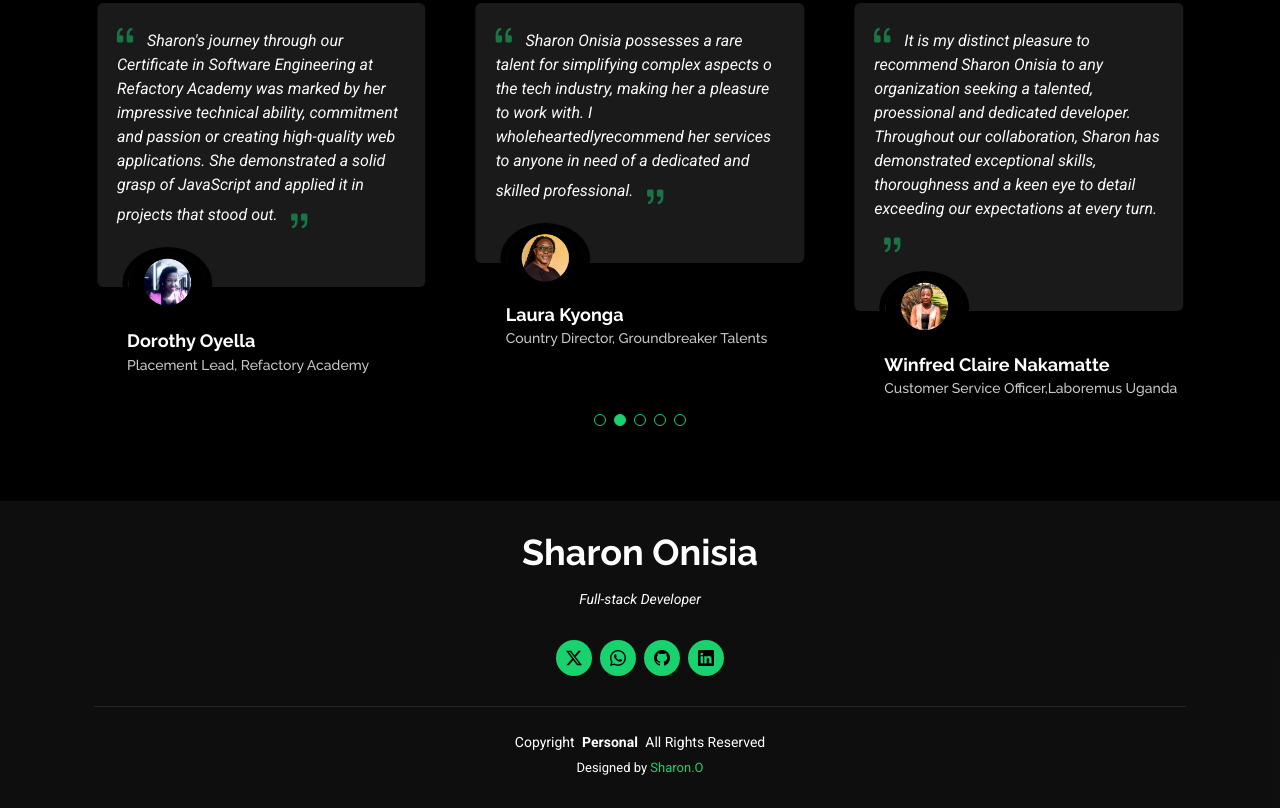
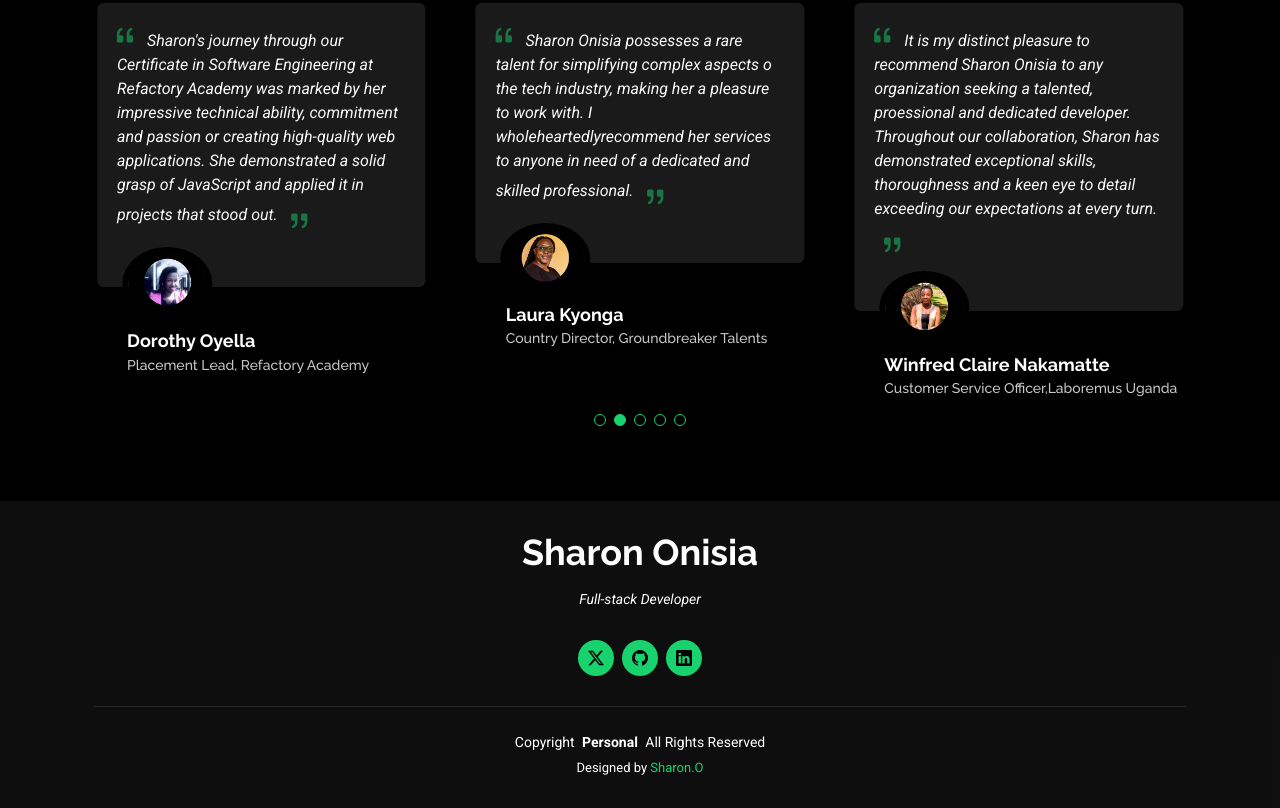
Before and after one commit to sharononisia/Sharononisia-portfolio, a plain HTML site: page Personal/about.html in a window 1280 px wide. Shown: the part 2138-2946 px from the top of the page. Drawn offline with Linux system fonts and the light colour scheme.

Commit message:
Edited the social media links

```diff
--- a/Personal/about.html
+++ b/Personal/about.html
@@ -410,7 +410,7 @@
       <p>Full-stack Developer</p>
       <div class="social-links d-flex justify-content-center">
         <a href="https://x.com/Sharononisia"><i class="bi bi-twitter-x"></i></a>
-        <a href="+256 775615280"><i class="bi bi-whatsapp"></i></a>
+        <!-- <a href="+256 775615280"><i class="bi bi-whatsapp"></i></a> -->
         <a href="https://github.com/sharononisia"><i class="bi bi-github"></i></a>
         <!-- <a href=""><i class="bi bi-skype"></i></a> -->
         <a href="https://www.linkedin.com/in/sharon-onisia-9373a2319/"><i class="bi bi-linkedin"></i></a>
```
Also changed, not shown: Personal/contact.html (+1 -1 lines), Personal/index.html (+1 -1 lines), Personal/resume.html (+1 -1 lines), Personal/starter-page.html (+1 -1 lines).
